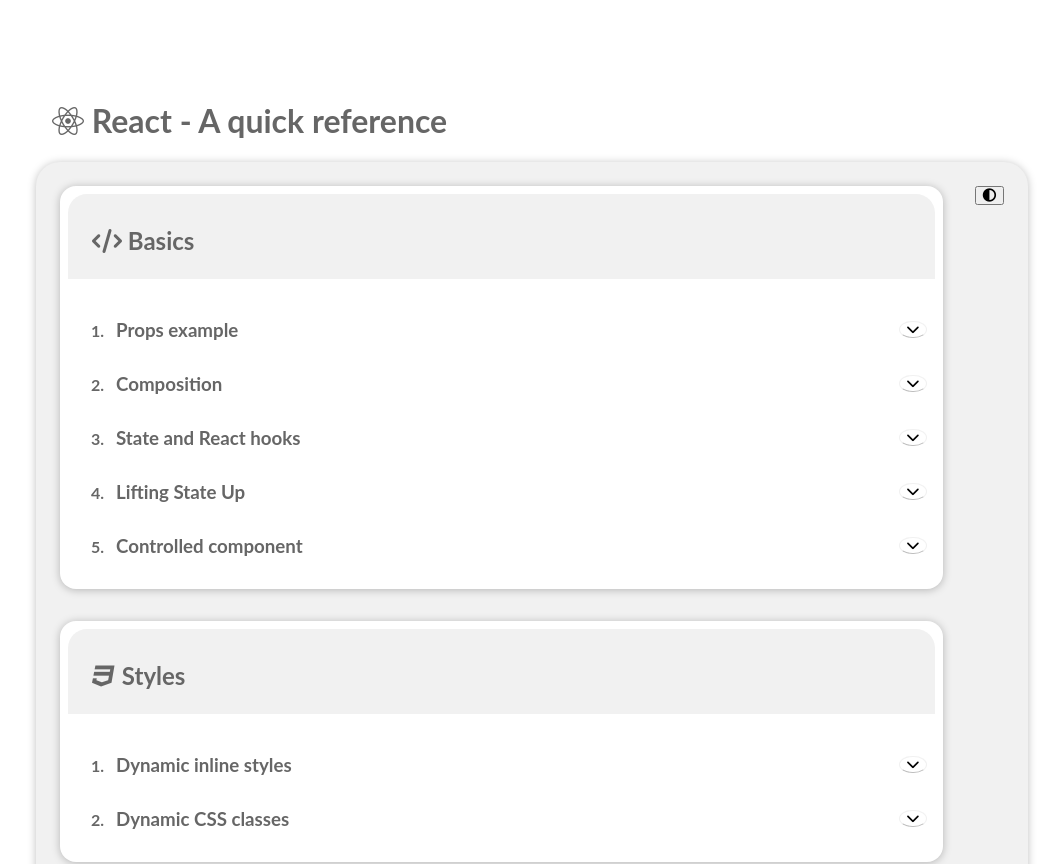
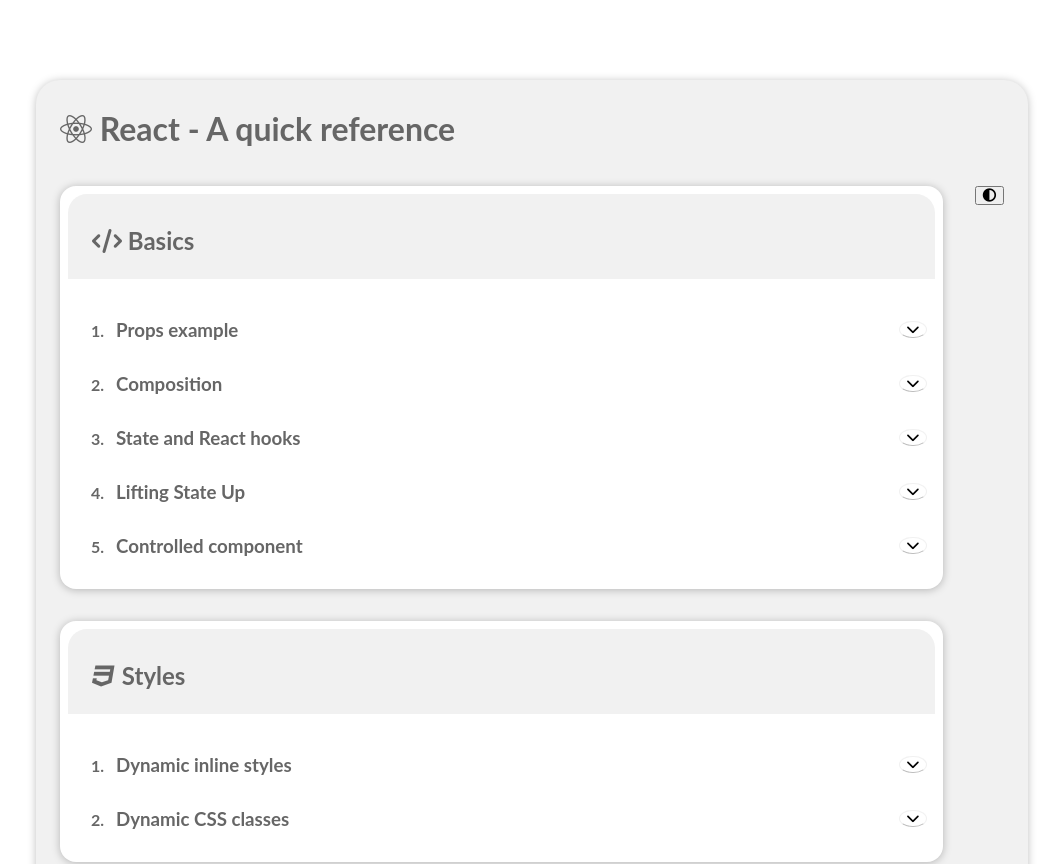
Before and after one commit to mkonemo/react-basics, a React (Create React App) app: page / in a window 1280 px wide. Shown: the top 864 px of the page, without its empty margins (108-1171 px from the left). Built offline with nearby package versions, Linux system fonts and the light colour scheme.

Commit message:
1 file modified

```diff
--- a/src/App.js
+++ b/src/App.js
@@ -29,10 +29,11 @@ const App = () => {
   };
   return (
     <div>
+
+      <div id="main" className={`main ${altTheme ? 'alt-theme' : ''}`}>
       <h1>
           <i class="fab fa-react"></i> React - A quick reference
         </h1>
-      <div id="main" className={`main ${altTheme ? 'alt-theme' : ''}`}>
         <button className="btn-theme" onClick={changeThemeHandler}>
           <i class="fas fa-adjust"></i>
         </button>
```
